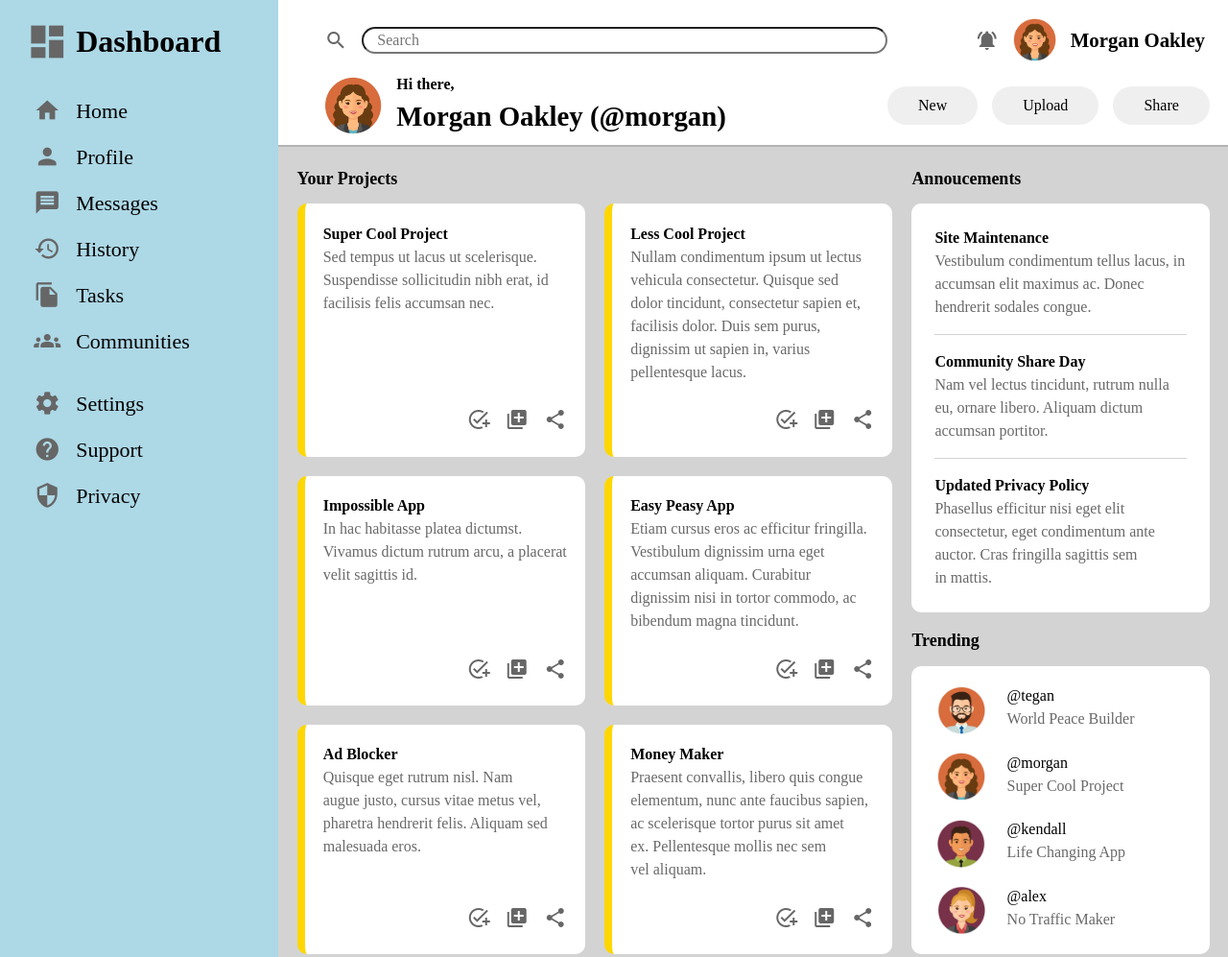
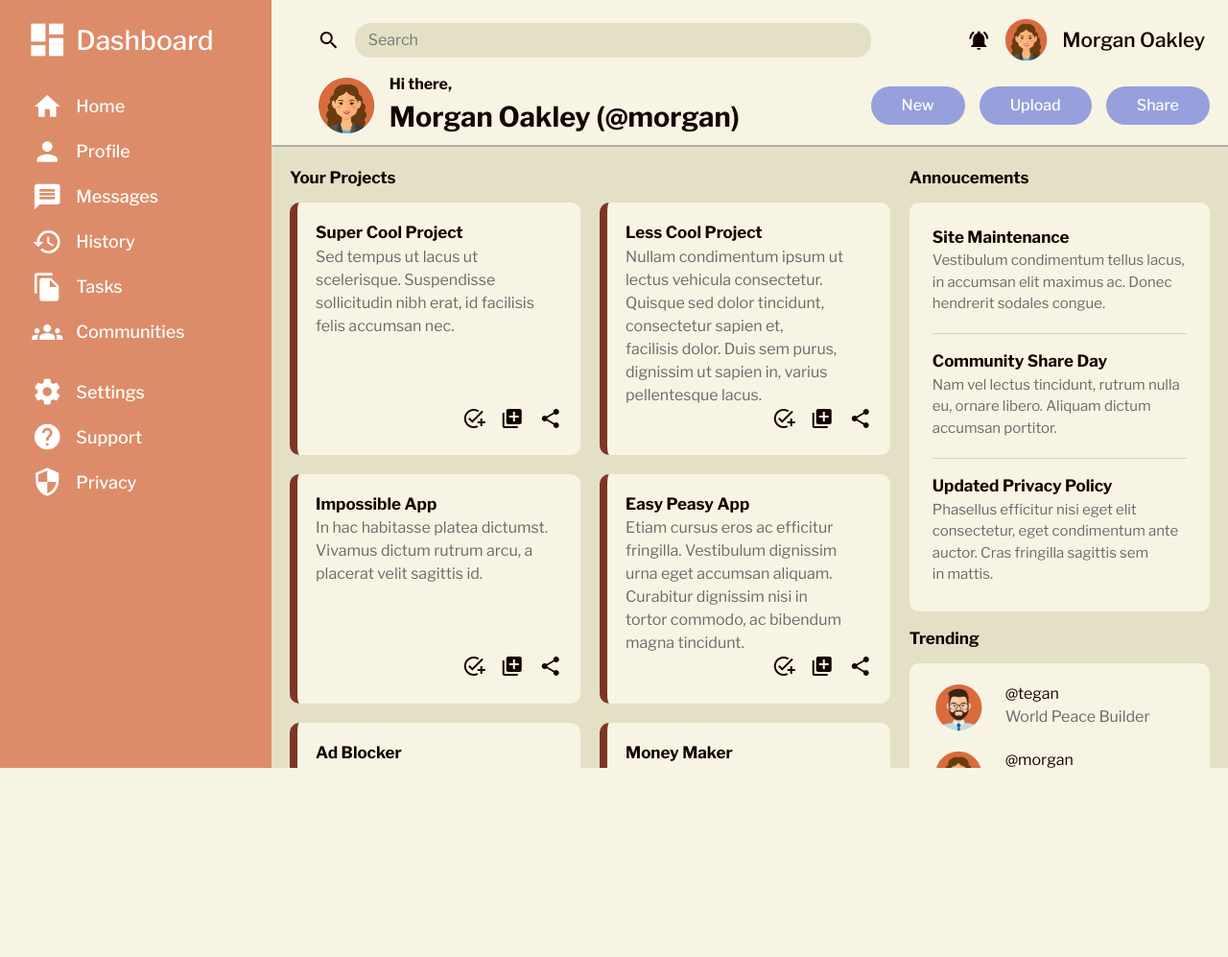
Before and after one commit to nepallium/Admin-Dashboard, a plain HTML site: page index.html in a window 1280 px wide. Shown: the top 997 px of the page at 96% size. After the commit the page ends 800 px from the top, so only its background shows below. Drawn offline with nearby package versions, Linux system fonts and the light colour scheme.

Commit message:
Style webpage

```diff
--- a/index.html
+++ b/index.html
@@ -9,6 +9,10 @@
     <link rel="stylesheet" href="reset.css">
     <link rel="stylesheet" href="style.css">
     <link href="https://fonts.googleapis.com/icon?family=Material+Icons" rel="stylesheet">
+
+    <link rel="preconnect" href="https://fonts.googleapis.com">
+    <link rel="preconnect" href="https://fonts.gstatic.com" crossorigin>
+    <link href="https://fonts.googleapis.com/css2?family=Libre+Franklin:ital,wght@0,100..900;1,100..900&display=swap" rel="stylesheet">
 </head>
 
 <body>
--- a/style.css
+++ b/style.css
@@ -1,5 +1,22 @@
+:root {
+    --primaryC: #dd8c69;
+    --secondaryC: #96a0dc;
+    --accentC: #7C3626;
+    --mainContentC: #e4e0c5;
+    --bgColor: #F8F4E3;
+    background-color: var(--bgColor);
+    color: #130303;
+}
+
+/* Font */
+.libre-franklin {
+    font-family: "Libre Franklin", sans-serif;
+    font-optical-sizing: auto;
+}
+
 * {
     /* border: 1px solid grey; */
+    font-family: "Libre Franklin", sans-serif;
 }
 ul {
     padding: 0;
@@ -17,32 +34,12 @@ a:visited {
 
 
 
-/* Icon styles */
-.nav-item {
-    display: flex;
-    align-items: center;
-    cursor: pointer;
-}
-
-.material-icons {
-    font-size: 24px;
-    color: #666;
-}
-
-/* Hover effect */
-.nav-item:hover .material-icons {
-    color: #333;
-}
-
-
-
-
-
 body {
     display: grid;
     grid-template: auto 1fr / max-content 3fr;
     grid-template-columns: max-content 3fr;
     height: 100vh;
+    overflow: hidden;
 
     > * {
         padding: 1.2rem;
@@ -52,22 +49,24 @@ body {
 /* SIDEBAR */
 .sidebar {
     padding-right: 60px;
-    background-color: lightblue;
+    background-color: var(--primaryC);
+    color: white;
 
     grid-row: span 2;
 
     --iconWidth: 60px;
     --sidebarGap: max(30px, 15%);
-    --fontSize: 22px;
+    --fontSize: 18px;
     .nav-item {
         display: grid;
         grid-template-columns: var(--iconWidth) 1fr;
 
 
         font-size: var(--fontSize);
+        font-weight: 500;
         .material-icons {
             justify-self: center;
-            font-size: 28px;
+            font-size: 32px;
         }
     }
 
@@ -116,8 +115,12 @@ header {
         input {
             max-width: 600px;
             border-radius: 16px;
+            border-style :none;
             flex: 1;
-            padding: 0 14px;
+            padding: 6px 14px;
+
+            background-color: var(--mainContentC);
+
         }
     }
 
@@ -127,7 +130,7 @@ header {
         padding-right: 0.3rem;
 
         p {
-            font-weight: bold;
+            font-weight: 550;
             font-size: 1.3rem;
         }
     }
@@ -151,6 +154,9 @@ header {
             border-style: none;
             border-radius: 20px;
 
+            background-color: var(--secondaryC);
+            color: white;
+            font-weight: 500;
         }
     }
 
@@ -171,7 +177,6 @@ header {
         align-self: center;
     }
 
-
     span:hover, button:hover, img:hover {
         cursor: pointer;
     }
@@ -184,7 +189,8 @@ header {
     --title-gap: 0.8rem;
     --container-radius: 10px;
 
-    background-color: lightgray;
+    background-color: var(--mainContentC);
+    overflow: auto;
 
     grid-row: 2;
     grid-column: 2;
@@ -196,6 +202,7 @@ header {
     /* Embolden titles */
     p:nth-child(1) {
         font-weight: bold;
+        font-size: 17px;
     }
     /* Lighten content text */
     p:nth-of-type(2) {
@@ -223,10 +230,10 @@ header {
                 display: grid;
                 grid-template-rows: min-content 1fr auto;
 
-                background-color: white;
+                background-color: var(--bgColor);
                 padding: 1.2rem;
                 border-radius: var(--container-radius);
-                border-left: 8px solid gold;
+                border-left: 8px solid var(--accentC);
 
 
                 .project-options {
@@ -255,9 +262,13 @@ header {
                 padding: 1.5rem; /* Keep padding around container */
 
                 border-radius: var(--container-radius);
-                background-color: white;
+                background-color: #F8F4E3;
 
                 .info {
+                    p:nth-child(2) {
+                        font-size: 15px;
+                    }
+
                     padding: 1rem 0;
                     border-bottom: 1px solid lightgrey;
 
@@ -281,7 +292,7 @@ header {
                 display: grid;
                 grid-template-rows: repeat(4, 1fr);
 
-                background-color: white;
+                background-color: #F8F4E3;
                 height: 300px;
                 padding: 1.2rem;
                 gap: var(--trending-gap);
@@ -301,8 +312,85 @@ header {
                     max-height: 50px;
                     width: auto;
                     grid-row: span 2;
+
+                    border-radius: 50%;
                 }
             }
         }
     }
 }
+
+/* Button animations */
+button:hover {
+    box-shadow: rgba(0, 0, 0, .2) 0 2px 4px;
+    transform: translateY(-2px);
+}
+
+button:active {
+  filter: brightness(0.90);
+  box-shadow: none;
+  transform: translateY(0);
+}
+
+button {
+    transition: transform 0.1s ease-in-out, filter 0.1s ease-in-out, box-shadow 0.1s ease-in-out;
+    cursor: pointer;
+}
+
+/* Interactive Element Animations & Transitions */
+/* General Transitions */
+.nav-item,
+.profile-picture,
+.trending img {
+    cursor: pointer;
+    transition: transform 0.2s ease-out;
+}
+
+/* Sidebar Nav Items */
+.sidebar .nav-item:hover,
+.sidebar a:hover {
+    color: var(--accentC);
+}
+.sidebar .nav-item:hover {
+    transform: translateX(4px);
+}
+.sidebar .nav-item:active {
+    opacity: 0.9;
+    color: var(--accentC);
+    transform: translateX(2px); /* Slightly less than hover */
+}
+.nav-item {
+    display: flex;
+    align-items: center;
+    cursor: pointer;
+}
+
+/* Header Icons & Profile Pictures */
+header .search-bar .material-icons:hover,
+header .profile-small .material-icons:hover,
+header .profile-picture:hover {
+    transform: scale(1.1);
+}
+header .search-bar .material-icons:active,
+header .profile-small .material-icons:active,
+header .profile-picture:active {
+    transform: scale(1.05); /* Slightly less than hover */
+}
+
+/* Project Icons */
+.project-options .material-icons:hover {
+    transform: scale(1.2);
+    color: var(--accentC);
+}
+.project-options .material-icons:active {
+    transform: scale(1.15); /* Slightly less than hover */
+    color: var(--accentC);
+}
+
+/* Trending profile pictures */
+.trending img:hover {
+    transform: scale(1.1);
+}
+.trending img:active {
+    transform: scale(1.07);
+}
```
